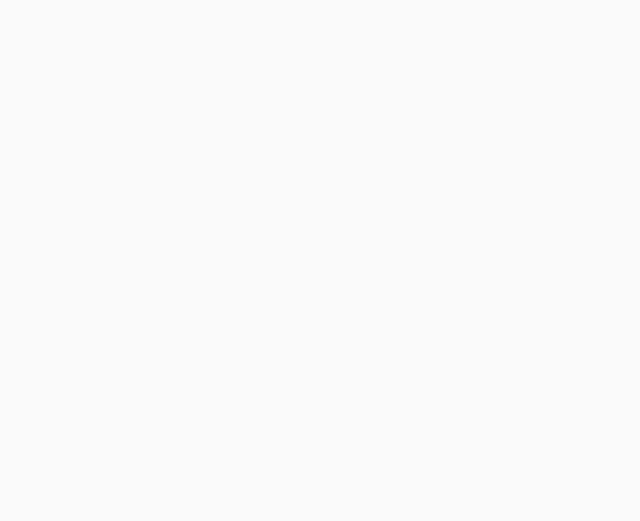
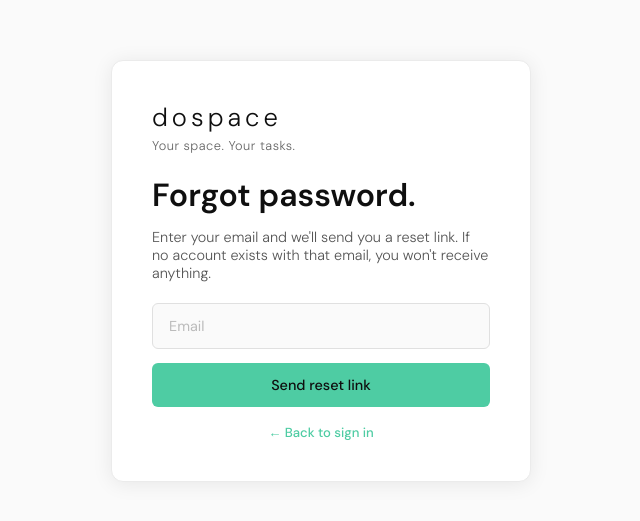
Before and after one commit to laybuh/todo-frontend, a React (Vite) app: page /forgot-password in a window 1280 px wide. Before the commit this address had no page. Shown: the part 129-650 px from the top of the page, without its empty margins (319-959 px from the left). Built offline with nearby package versions, Linux system fonts and the light colour scheme.

Commit message:
Added forget password/reset password elements.

```diff
--- a/src/App.jsx
+++ b/src/App.jsx
@@ -3,7 +3,8 @@ import Login from './pages/Login'
 import Register from './pages/Register'
 import Dashboard from './pages/Dashboard'
 import ChangePassword from './pages/ChangePassword'
-
+import ForgotPassword from './pages/ForgotPassword'
+import ResetPassword from './pages/ResetPassword'
 
 function App() {
   return (
@@ -14,6 +15,8 @@ function App() {
         <Route path="/register" element={<Register />} />
         <Route path="/dashboard" element={<Dashboard />} />
         <Route path="/change-password" element={<ChangePassword />} />
+        <Route path="/forgot-password" element={<ForgotPassword />} />
+        <Route path="/reset-password" element={<ResetPassword />} />
       </Routes>
     </BrowserRouter>
   )
--- /dev/null
+++ b/src/pages/ForgotPassword.jsx
@@ -0,0 +1,48 @@
+import { useState } from 'react'
+import axios from 'axios'
+import { Link } from 'react-router-dom'
+
+export default function ForgotPassword() {
+    const [email, setEmail] = useState('')
+    const [error, setError] = useState('')
+    const [success, setSuccess] = useState('')
+
+    const handleSubmit = async (e) => {
+        e.preventDefault()
+        try {
+            await axios.post(`${import.meta.env.VITE_API_URL}/auth/forgot-password`, { email })
+            setSuccess('Password reset link sent! Please check your email.')
+            setError('')
+        } catch (err) {
+            setError(err.response?.data?.error || 'Something went wrong.')
+            setSuccess('')
+        }
+    }
+
+    return (
+        <div className="auth-container">
+            <div className="auth-box">
+                <div className="brand">
+                    <Link to="/login" style={{ textDecoration: 'none' }}>
+                        <p className="app-name">dospace</p>
+                    </Link>
+                    <p className="app-tagline">Your space. Your tasks.</p>
+                </div>
+                <h1>Forgot password.</h1>
+                <p className="auth-sub">Enter your email and we'll send you a reset link. If no account exists with that email, you won't receive anything.</p>
+                {error && <p className="error">{error}</p>}
+                {success && <p className="success">{success}</p>}
+                <form onSubmit={handleSubmit}>
+                    <input
+                        type="email"
+                        placeholder="Email"
+                        value={email}
+                        onChange={e => setEmail(e.target.value)}
+                    />
+                    <button type="submit">Send reset link</button>
+                </form>
+                <p className="auth-link"><Link to="/login">← Back to sign in</Link></p>
+            </div>
+        </div>
+    )
+}
--- /dev/null
+++ b/src/pages/ResetPassword.jsx
@@ -0,0 +1,67 @@
+import { useState, useEffect } from 'react'
+import axios from 'axios'
+import { useNavigate, Link, useSearchParams } from 'react-router-dom'
+
+export default function ResetPassword() {
+    const [newPassword, setNewPassword] = useState('')
+    const [confirmPassword, setConfirmPassword] = useState('')
+    const [error, setError] = useState('')
+    const [success, setSuccess] = useState('')
+    const navigate = useNavigate()
+    const [searchParams] = useSearchParams()
+    const token = searchParams.get('token')
+
+    useEffect(() => {
+        if (!token) {
+            navigate('/forgot-password')
+        }
+    }, [])
+
+    const handleSubmit = async (e) => {
+        e.preventDefault()
+        if (newPassword !== confirmPassword) {
+            setError('Passwords do not match.')
+            return
+        }
+        try {
+            await axios.post(`${import.meta.env.VITE_API_URL}/auth/reset-password`, { token, newPassword })
+            setSuccess('Password reset! Redirecting to sign in...')
+            setTimeout(() => navigate('/login'), 2000)
+        } catch (err) {
+            setError(err.response?.data?.error || 'Something went wrong.')
+        }
+    }
+
+    return (
+        <div className="auth-container">
+            <div className="auth-box">
+                <div className="brand">
+                    <Link to="/login" style={{ textDecoration: 'none' }}>
+                        <p className="app-name">dospace</p>
+                    </Link>
+                    <p className="app-tagline">Your space. Your tasks.</p>
+                </div>
+                <h1>Reset password.</h1>
+                <p className="auth-sub">Enter your new password below.</p>
+                {error && <p className="error">{error}</p>}
+                {success && <p className="success">{success}</p>}
+                <form onSubmit={handleSubmit}>
+                    <input
+                        type="password"
+                        placeholder="New password (8+ chars, 1 capital, 1 symbol)"
+                        value={newPassword}
+                        onChange={e => setNewPassword(e.target.value)}
+                    />
+                    <input
+                        type="password"
+                        placeholder="Confirm new password"
+                        value={confirmPassword}
+                        onChange={e => setConfirmPassword(e.target.value)}
+                    />
+                    <button type="submit">Reset password</button>
+                </form>
+                <p className="auth-link"><Link to="/login">← Back to sign in</Link></p>
+            </div>
+        </div>
+    )
+}
```
